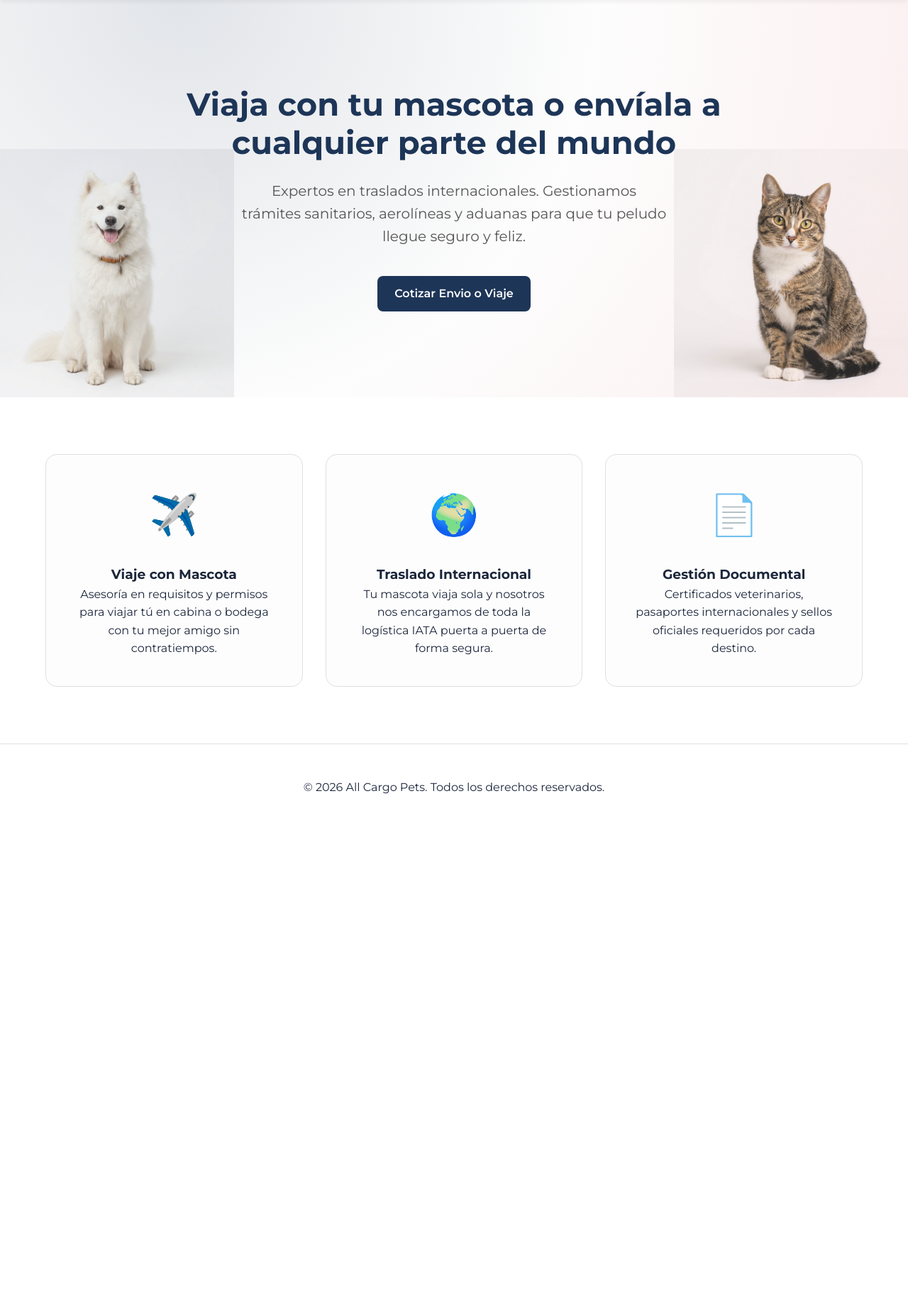
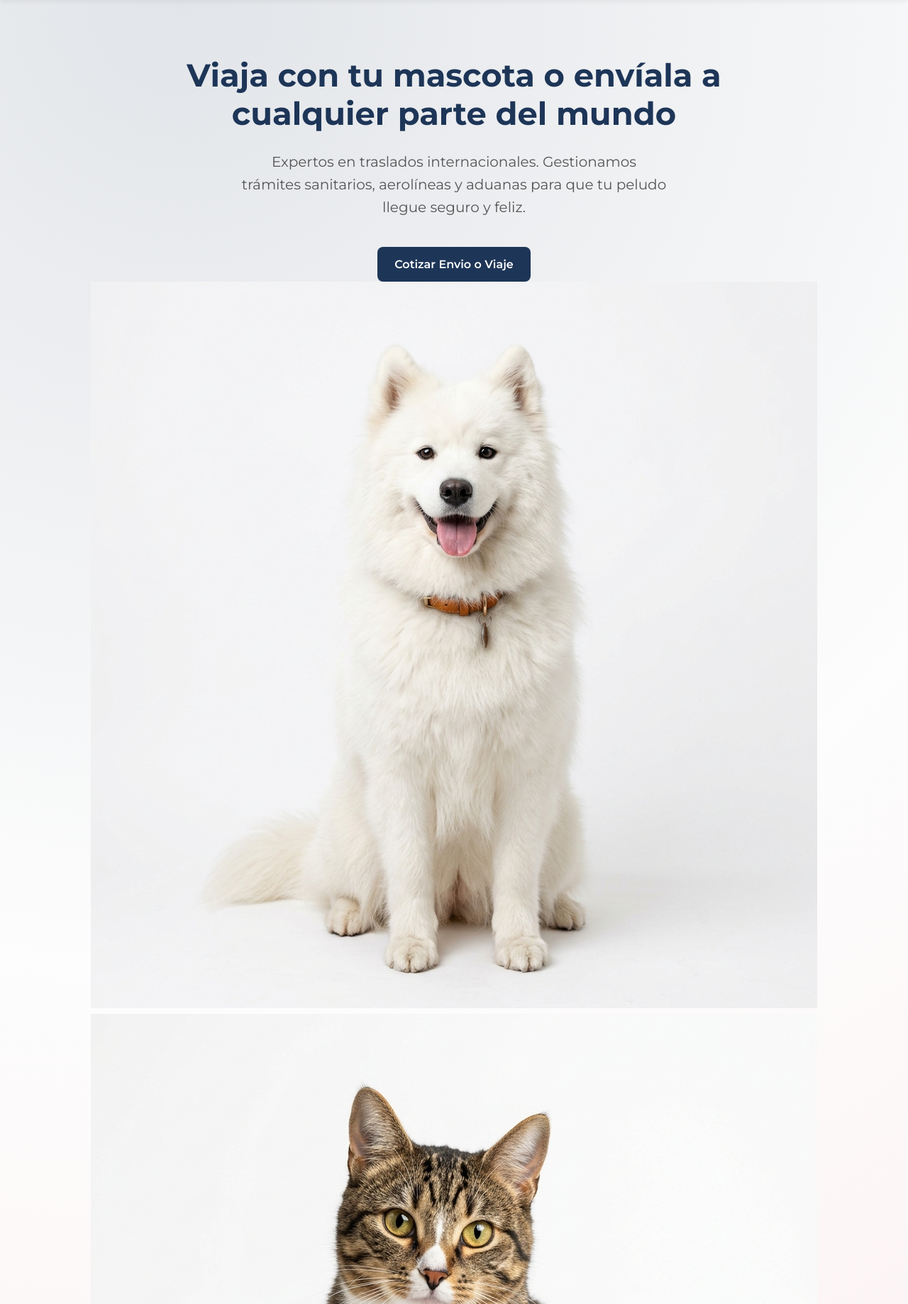
Before and after one commit to melipsocial/all-cargo-pets, a FastAPI app: page / in a window 1280 px wide. Shown: the part 82-1920 px from the top of the page at 71% size. Before the commit the page ends 1201 px from the top, so only its background shows below. Run offline with FastAPI, Linux system fonts and the light colour scheme.

Commit message:
Add files via upload

```diff
--- a/templates/index.html
+++ b/templates/index.html
@@ -24,6 +24,12 @@
             <p>Expertos en traslados internacionales. Gestionamos trámites sanitarios, aerolíneas y aduanas para que tu peludo llegue seguro y feliz.</p>
             <div style="display: flex; gap: 1rem; justify-content: center;">
                 <a href="/solicitud" class="btn-primary">Cotizar Envio o Viaje</a>
+            </div>
+
+            <!-- Solo visible en móviles -->
+            <div class="mobile-pets">
+                <img src="/static/corner_dog.png" alt="Perro">
+                <img src="/static/corner_cat.png" alt="Gato">
             </div>
         </section>
 
```
